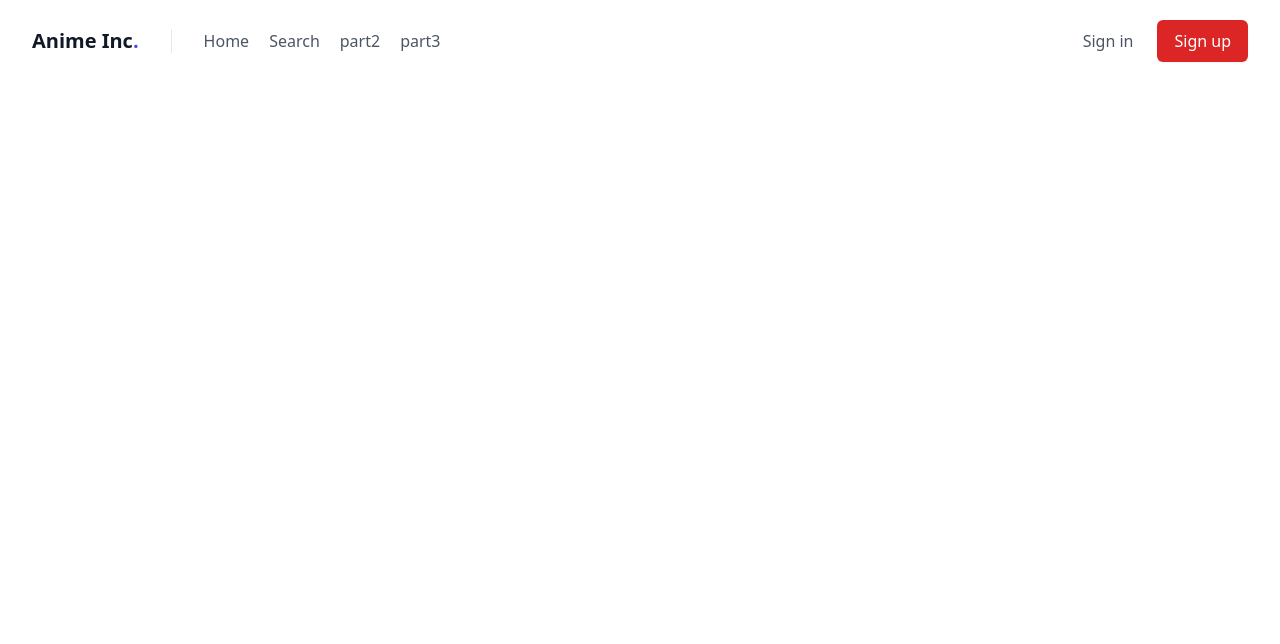
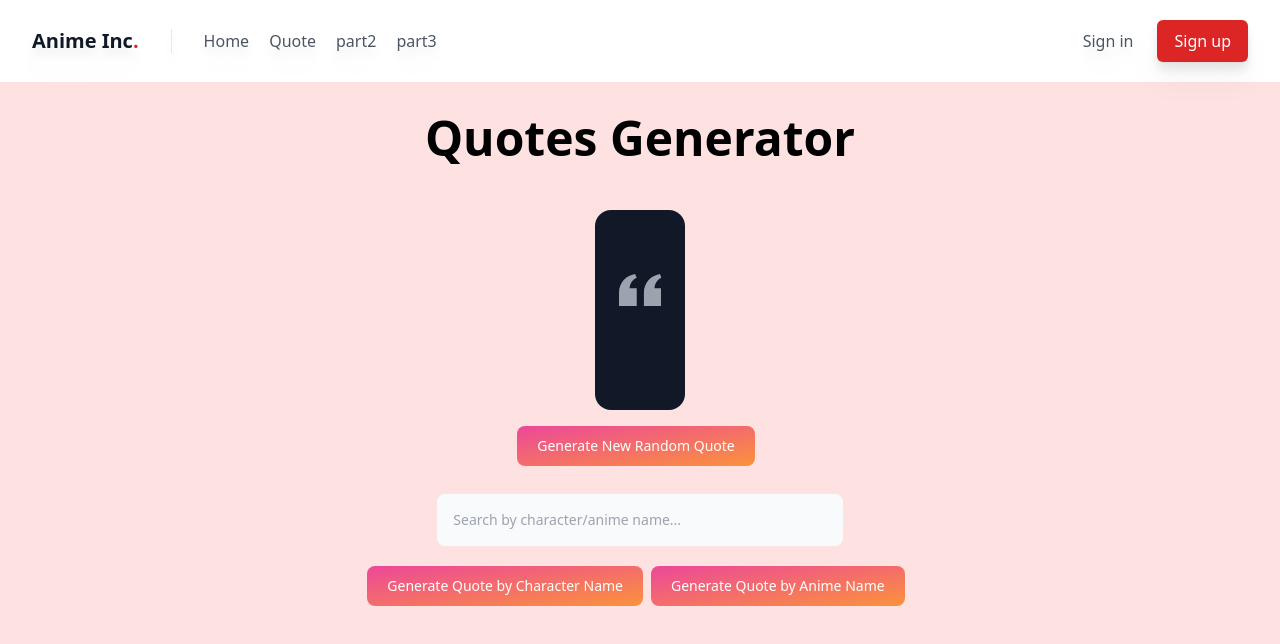
Before and after one commit to anjumann/all-anime, a React (Create React App) app: page /Quote in a window 1280 px wide. Shown: the top 644 px of the page. Built offline with nearby package versions, Linux system fonts and the light colour scheme.

Commit message:
completed

```diff
--- a/src/App.js
+++ b/src/App.js
@@ -1,7 +1,7 @@
 import { Routes, Route } from "react-router-dom";
 import './App.css';
 import Navbar from "./Components/Navbar/Navbar";
-import SearchAnime from "./view/Details/SearchAnime";
+import QuoteAnime from "./view/Details/QuoteAnime";
 import Home from "./view/home/Home";
 
 function App() {
@@ -10,7 +10,7 @@ function App() {
       <Navbar/>
       <Routes>
         <Route path="/" element={<Home />} />
-        <Route path="search" element={ <SearchAnime/> } />
+        <Route path="Quote" element={ <QuoteAnime/> } />
       </Routes>
 
     </>
--- a/src/Components/Navbar/Navbar.js
+++ b/src/Components/Navbar/Navbar.js
@@ -7,8 +7,8 @@ function Navbar() {
             link: "/",
         },
         {
-            title: "Search",
-            link: "/search",
+            title: "Quote",
+            link: "/Quote",
         },
         {
             title: "part2",
@@ -23,11 +23,11 @@ function Navbar() {
 
     return (
         <>
-            <section className="w-full px-8 text-gray-700 bg-white">
+            <section className="w-full px-8 text-gray-700 bg-none drop-shadow-xl ">
                 <div className="container flex flex-col flex-wrap items-center justify-between py-5 mx-auto md:flex-row max-w-7xl">
                     <div className="relative flex flex-col md:flex-row">
                         <a href="#_" className="flex items-center mb-5 font-medium text-gray-900 lg:w-auto lg:items-center lg:justify-center md:mb-0">
-                            <span className="mx-auto text-xl font-black leading-none text-gray-900 select-none">Anime Inc<span className="text-indigo-600">.</span></span>
+                            <span className="mx-auto text-xl font-black leading-none text-gray-900 select-none">Anime Inc<span className="text-red-600">.</span></span>
                         </a>
                         <nav className="flex flex-wrap items-center mb-5 text-base md:mb-0 md:pl-8 md:ml-8 md:border-l md:border-gray-200">
 
@@ -46,7 +46,7 @@ function Navbar() {
                         <a href="/" className="text-base font-medium leading-6 text-gray-600 whitespace-no-wrap transition duration-150 ease-in-out hover:text-gray-900">
                             Sign in
                         </a>
-                        <a href="/" className="inline-flex items-center justify-center px-4 py-2 text-base font-medium leading-6 text-white whitespace-no-wrap bg-red-600 border border-transparent rounded-md shadow-sm hover:bg-indigo-500 focus:outline-none focus:ring-2 focus:ring-offset-2 focus:ring-indigo-600">
+                        <a href="/" className="inline-flex items-center justify-center px-4 py-2 text-base font-medium leading-6 text-white whitespace-no-wrap bg-red-600 border border-transparent rounded-md shadow-sm hover:bg-red-800">
                             Sign up
                         </a>
                     </div>
--- /dev/null
+++ b/src/view/Details/QuoteAnime.js
@@ -0,0 +1,103 @@
+import React, { useState, useEffect } from 'react'
+import QuoteCard from './QuoteCard';
+
+
+function QuoteAnime() {
+
+
+    const [quote, setQuote] = useState();
+    const [anime, setAnime] = useState();
+    const [character, setCharacter] = useState();
+    const [characterS, setCharacterS] = useState();
+
+    const getRandomQuote = async () => {
+        const temp = await fetch(`https://animechan.vercel.app/api/random`)
+            .then(response => response.json())
+            .then(quote => {
+                setQuote(quote.quote);
+                setAnime(quote.anime);
+                setCharacter(quote.character);
+            })
+    }
+
+    const getCharacterQuote = async (characterS) => {
+        const temp = await fetch(`https://animechan.vercel.app/api/quotes/character?name=${characterS}`)
+            .then(response => response.json())
+            .then(quote => {
+                console.log("getcharacter function " + characterS);
+                const id = Math.floor(Math.random() * 10);
+                setQuote(quote[id].quote);
+                setAnime(quote[id].anime);
+                setCharacter(quote[id].character);
+                // console.log(quote);
+            })
+    }
+
+    const getAnimeQuote = async (characterS) => {
+        const temp = await fetch(`https://animechan.vercel.app/api/quotes/anime?title=${characterS}`)
+            .then(response => response.json())
+            .then(quote => {
+                // console.log("anime function " + characterS);
+                const id = Math.floor(Math.random() * 10);
+                setQuote(quote[id].quote);
+                setAnime(quote[id].anime);
+                setCharacter(quote[id].character);
+                // console.log(quote);
+            }).catch(error => { console.log(error) })
+    }
+
+    const getCharInfo = () => {
+        getCharacterQuote(characterS);
+    }
+
+    const getAnimeInfo = () => {
+        getAnimeQuote(characterS);
+    }
+
+
+
+
+
+    return (
+        <>
+            {/* top anime list */}
+            <section className='w-full px-8 bg-red-100 items-center h-screen' >
+                <div className="container text-center font-bold text-5xl py-8 max-w-7xlpy-5 mx-auto ">
+                    Quotes Generator
+                </div>
+                <div className='p-4 gap-x-8 flex flex-wrap mx-auto w-full gap-y-10 items-center justify-center ' >
+                    <QuoteCard quote={quote} anime={anime} character={character} />
+                </div>
+
+                <div className='mx-auto w-fit' >
+                    <button
+                        onClick={getRandomQuote}
+                        type="button" className="container text-white bg-gradient-to-br from-pink-500 to-orange-400 hover:bg-gradient-to-bl font-medium rounded-lg text-sm px-5 py-2.5 text-center mr-2 mb-2 w-fit  ">Generate New Random Quote</button>
+                </div>
+                <div className='flex flex-col justify-center items-center ' >
+
+
+
+                    <input type="search" id="default-search" className=" m-5 p-4 w-1/3 text-sm text-gray-900 bg-gray-50 rounded-lg   " placeholder="Search by character/anime name..." onChange={(e) => setCharacterS(e.target.value)} />
+                    <div>
+
+                        <button
+                            onClick={getCharInfo}
+                            type="button" className="text-white bg-gradient-to-br from-pink-500 to-orange-400 hover:bg-gradient-to-bl font-medium rounded-lg text-sm px-5 py-2.5 text-center mr-2 mb-2  w-fit ">Generate Quote by Character Name</button>
+                        <button
+                            onClick={getAnimeInfo}
+                            type="button" className="text-white bg-gradient-to-br from-pink-500 to-orange-400 hover:bg-gradient-to-bl font-medium rounded-lg text-sm px-5 py-2.5 text-center mr-2 mb-2  w-fit ">Generate Quote by Anime Name</button>
+                    </div>
+                </div>
+
+
+
+
+            </section>
+
+
+        </>
+    )
+}
+
+export default QuoteAnime
--- /dev/null
+++ b/src/view/Details/QuoteCard.js
@@ -0,0 +1,29 @@
+import React from 'react'
+
+function QuoteCard({ character, quote, anime }) {
+    return (
+        <>
+            <section className="rounded-2xl bg-gray-900">
+                <div className="max-w-screen-xl px-4 py-8 mx-auto text-center lg:py-16 lg:px-6">
+                    <figure className="max-w-screen-md mx-auto">
+                        <svg className="h-12 mx-auto mb-3 text-gray-400 dark:text-gray-600" viewBox="0 0 24 27" fill="none" xmlns="http://www.w3.org/2000/svg">
+                            <path d="M14.017 18L14.017 10.609C14.017 4.905 17.748 1.039 23 0L23.995 2.151C21.563 3.068 20 5.789 20 8H24V18H14.017ZM0 18V10.609C0 4.905 3.748 1.038 9 0L9.996 2.151C7.563 3.068 6 5.789 6 8H9.983L9.983 18L0 18Z" fill="currentColor" />
+                        </svg>
+                        <blockquote>
+                            <p className="text-2xl font-medium text-gray-900 dark:text-white">{quote}</p>
+                        </blockquote>
+                        <figcaption className="flex items-center justify-center mt-6 space-x-3">
+
+                            <div className="flex items-center divide-x-2 divide-gray-500 dark:divide-gray-700">
+                                <div className="pr-3 font-medium text-gray-900 dark:text-white">{character}</div>
+                                <div className="pl-3 text-sm font-light text-gray-500 dark:text-gray-400">{anime}</div>
+                            </div>
+                        </figcaption>
+                    </figure>
+                </div>
+            </section>
+        </>
+    )
+}
+
+export default QuoteCard
--- a/src/view/Details/SearchAnime.js
+++ /dev/null
@@ -1,60 +0,0 @@
-import React, { useState, useEffect } from 'react'
-import DefaultCard from '../../Components/Cards/DefaultCard'
-import axios from 'axios';
-
-function SearchAnime() {
-
-    const [topAnime, setTopAnime] = useState([]);
-
-    //fetching top anime from api
-    const getTopAnime = async () => {
-        const options = {
-            method: 'GET',
-            url: 'https://top-anime.p.rapidapi.com/anime/3/5',
-            headers: {
-                'X-RapidAPI-Key': '5f91c1718bmshffa0f4297773d0ap134107jsncad6dee8af97',
-                'X-RapidAPI-Host': 'top-anime.p.rapidapi.com'
-            }
-        };
-
-        await axios.request(options).then(function (response) {
-            setTopAnime(response.data);
-            // console.log(response.data[0].title);
-        }).catch(function (error) {
-            console.error(error);
-        });
-    }
-
-    useEffect(() => {
-        getTopAnime();
-
-    }, []);
-
-    // console.log(topAnime[0].title);
-
-
-
-
-
-
-    return (
-        <>
-            {/* top anime list */}
-            <section className='w-full px-8 ' >
-                <div className="container text-center font-bold text-5xl py-8 items-center  max-w-7xlpy-5 mx-auto ">
-                    Top Anime List
-                </div>
-                <div className='p-4 gap-x-8 flex flex-wrap mx-auto w-full gap-y-10 items-center justify-center ' >
-                    {/* <DefaultCard title={topAnime[0]} img="url" link="/" /> */}
-                    <DefaultCard title="Name" img="url" link="/" />
-                    <DefaultCard title="Name" img="url" link="/" />
-                    <DefaultCard title="Name" img="url" link="/" />
-                    <DefaultCard title="Name" img="url" link="/" />
-                </div>
-            </section>
-
-        </>
-    )
-}
-
-export default SearchAnime
--- a/src/view/home/Hero.js
+++ b/src/view/home/Hero.js
@@ -17,7 +17,7 @@ function Hero() {
                                 <div className="relative flex flex-col sm:flex-row sm:space-x-4">
                                     <NavLink to="/" className="flex items-center w-full px-6 py-3 mb-3 text-lg text-white bg-red-600 rounded-md sm:mb-0 hover:bg-red-700 sm:w-auto text-center ">
                                         Get Started !
-                                        <svg xmlns="http://www.w3.org/2000/svg" className="w-5 h-5 ml-1" viewBox="0 0 24 24" fill="none" stroke="currentColor" stroke-linecap="round" strokeLinejoin="round"><line x1="5" y1="12" x2="19" y2="12"></line><polyline points="12 5 19 12 12 19"></polyline></svg>
+                                        <svg xmlns="http://www.w3.org/2000/svg" className="w-5 h-5 ml-1" viewBox="0 0 24 24" fill="none" stroke="currentColor" strokeLinecap="round" strokeLinejoin="round"><line x1="5" y1="12" x2="19" y2="12"></line><polyline points="12 5 19 12 12 19"></polyline></svg>
                                     </NavLink>
 
                                 </div>
```
